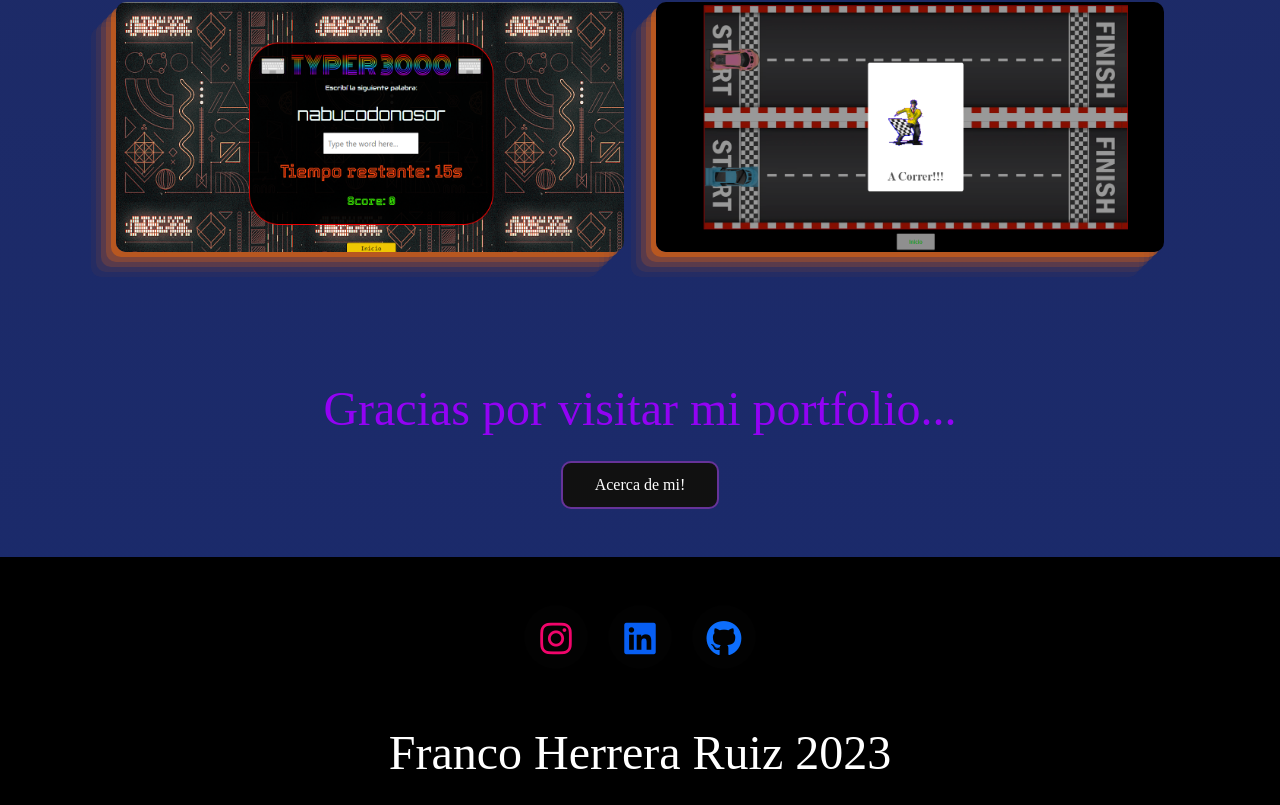
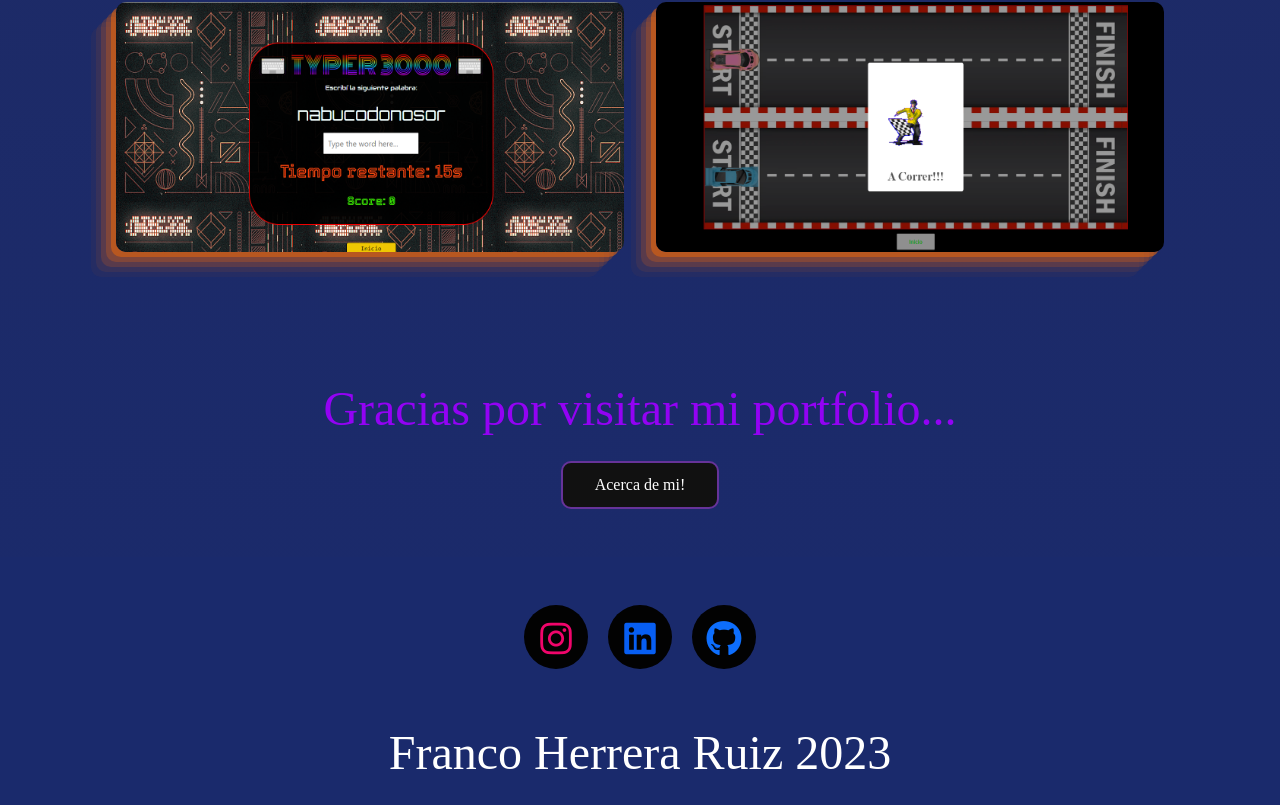
Before and after one commit to Saponka/Portfolio-2023-React, a React (Create React App) app: page / in a window 1280 px wide. Shown: the part 4261-5066 px from the top of the page. Built offline with nearby package versions, Linux system fonts and the light colour scheme; a web font is replaced by a local one.

Commit message:
no button

```diff
--- a/src/components/Footer/footer.css
+++ b/src/components/Footer/footer.css
@@ -1,7 +1,7 @@
 footer.footer {
     padding-top: 3rem;
     padding-bottom: 1rem;
-    background-color: #000000;
+    background-color: #1a2a6c;
   }
   footer.footer .social-link {
     display: block;
```
